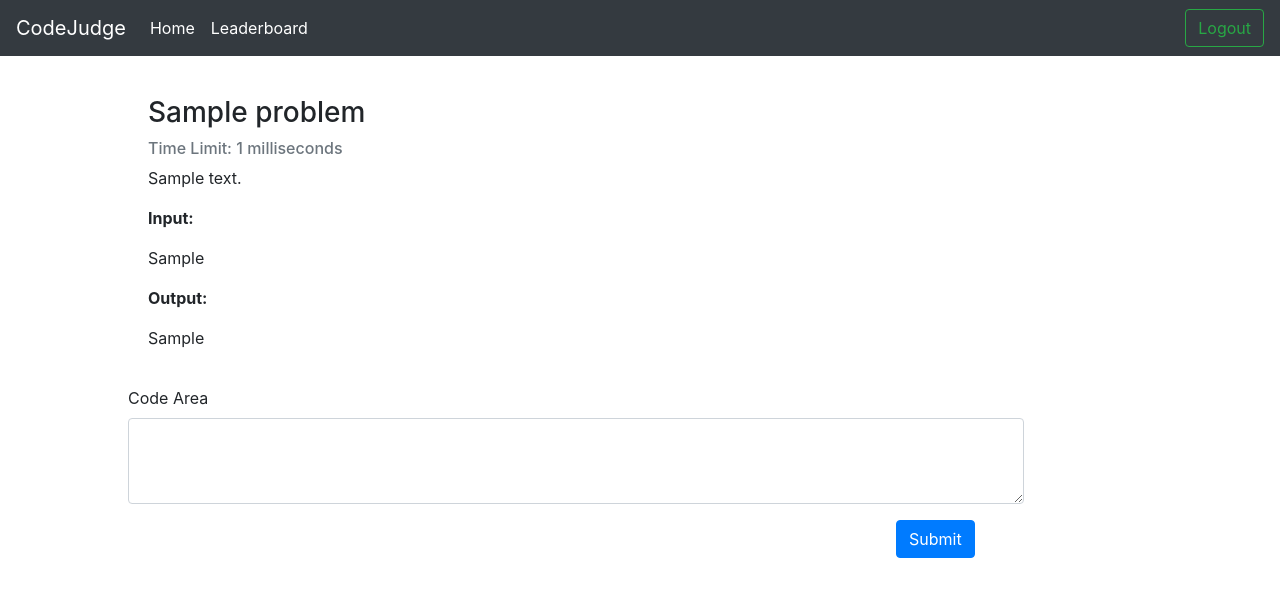
After one commit to Vinamra-15/The-OJ, a Django app: page /problem/1 in a window 1280 px wide. The commit adds this page. Shown: the top 597 px of the page. Run offline with Django 4.2, Linux system fonts and the light colour scheme; a user stored in the database is signed in; tables that the repository leaves empty hold one stand-in row (values such as "Sample post").

Commit message:
added individual problem page

```diff
--- a/codejudge/codejudge/urls.py
+++ b/codejudge/codejudge/urls.py
@@ -21,6 +21,8 @@ urlpatterns = [
     path('', include('home.urls')),
     path('', include('user.urls')),
     path('', include('leaderboard.urls')),
+    path('problem/', include('problem.urls')),
+
 
 
 
--- a/codejudge/home/views.py
+++ b/codejudge/home/views.py
@@ -15,6 +15,7 @@ def index(request):
     problems = Problem.objects.all()
     # submitted_by_user = Submission.objects.filter(user=request.user.id)
     contextData = list(problems.values())
+
 
     contextDataIndex = 0
     for problem in problems:
@@ -52,4 +53,5 @@ def index(request):
         'problems': contextData,
 
     }
+
     return render(request,'index.html',context)
--- a/codejudge/leaderboard/models.py
+++ b/codejudge/leaderboard/models.py
@@ -15,13 +15,13 @@ class Submission(models.Model):
         ('TEST', 'testing')
     )
 
-    COMPILER_CHOICES = (('0','gcc'),)
+    COMPILER_CHOICES = (('0','python'),)
 
     user = models.ForeignKey(User, on_delete=models.CASCADE)
     problem = models.ForeignKey(Problem, on_delete=models.CASCADE)
     submitted_code = models.TextField()
     submission_time = models.DateTimeField(auto_now_add=True)
-    compiler = models.CharField(max_length=30, choices=COMPILER_CHOICES,default='gcc')
+    compiler = models.CharField(max_length=30, choices=COMPILER_CHOICES,default='python')
     verdict = models.CharField(max_length=4, choices=VERDICT_CHOICES, default='TEST')
 
     def __str__(self):
--- a/codejudge/problem/models.py
+++ b/codejudge/problem/models.py
@@ -17,5 +17,6 @@ class Problem(models.Model):
     output = models.TextField(default='', help_text='Expected output format')
     time_limit = models.IntegerField(default=1000, help_text='in milliseconds')
 
+
     def __str__(self):
         return self.name
--- /dev/null
+++ b/codejudge/problem/urls.py
@@ -0,0 +1,8 @@
+from django.contrib import admin
+from django.urls import path,include
+from  problem import views
+
+urlpatterns = [
+    path('<int:prob_id>',views.problem,name="problem"),
+
+]
--- a/codejudge/problem/views.py
+++ b/codejudge/problem/views.py
@@ -1,3 +1,14 @@
-from django.shortcuts import render
+from django.shortcuts import render,redirect
+from django.contrib.auth.decorators import login_required
+
+from .models import Problem
 
 # Create your views here.
+@login_required(login_url='loginUser')
+
+def problem(request,prob_id):
+    problem = Problem.objects.get(id=prob_id)
+    context = {
+        'problem':problem
+    }
+    return render(request,'problem.html',context)
--- a/codejudge/templates/index.html
+++ b/codejudge/templates/index.html
@@ -18,7 +18,7 @@
     {%for problem in problems%}
     <tr>
       <th scope="row">{{problem.id}}</th>
-      <td>{{ problem.name }}</td>
+      <td><a href='/problem/{{problem.id}}'>{{ problem.name }}</a></td>
       {% if problem.difficulty == 0 %}
         <td style="color: green">EASY</td>
       {% elif problem.difficulty is 1 %}
--- /dev/null
+++ b/codejudge/templates/problem.html
@@ -0,0 +1,35 @@
+{% extends 'base.html' %}
+
+{% block title %}{{problem.name}}{% endblock title %}
+{% block body %}
+
+
+
+<div style="margin-left:10vw;margin-right:20vw;">
+    <div class="card-body">
+      <h3 class="card-title" style="margin-top:20px; margin-bottom:15px; margin-left:auto;">{{problem.name}}</h3>
+      <h6 class="card-subtitle mb-2 text-muted">Time Limit: {{problem.time_limit}} milliseconds</h6>
+      <p class="card-text">{{problem.description}}</p>
+      <p class="card-text"><strong>Input:</strong></p>
+      <p class="card-text">{{problem.input|linebreaks}}</p>
+      <p class="card-text"><strong>Output:</strong></p>
+      <p class="card-text">{{problem.output|linebreaks}}</p>
+
+
+    </div>
+  </div>
+
+
+  <form method="post" action="/contact">
+    {% csrf_token %}
+    <div class="form-group">
+      <div class="mb-10" style="margin-left:10vw;margin-right:20vw;">
+        <label for="submittedCodeText" class="form-label">Code Area</label>
+        <textarea name="submittedCodeText" class="form-control" id="submittedCodeText" rows="3"></textarea>
+      </div>
+    </div>
+
+    <button style="margin-left:70vw; type="submit" class="btn btn-primary">Submit</button>
+  </form>
+
+{% endblock body %}
```
